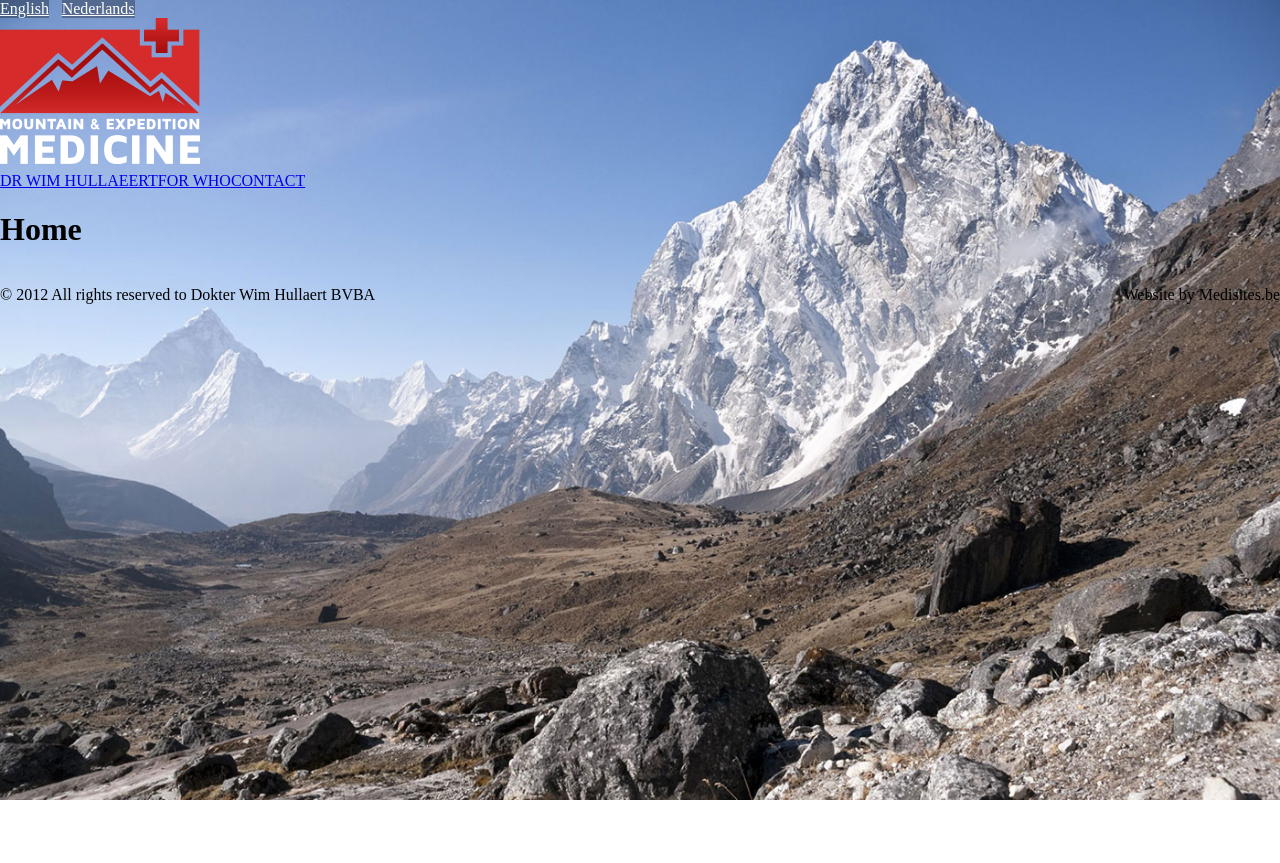
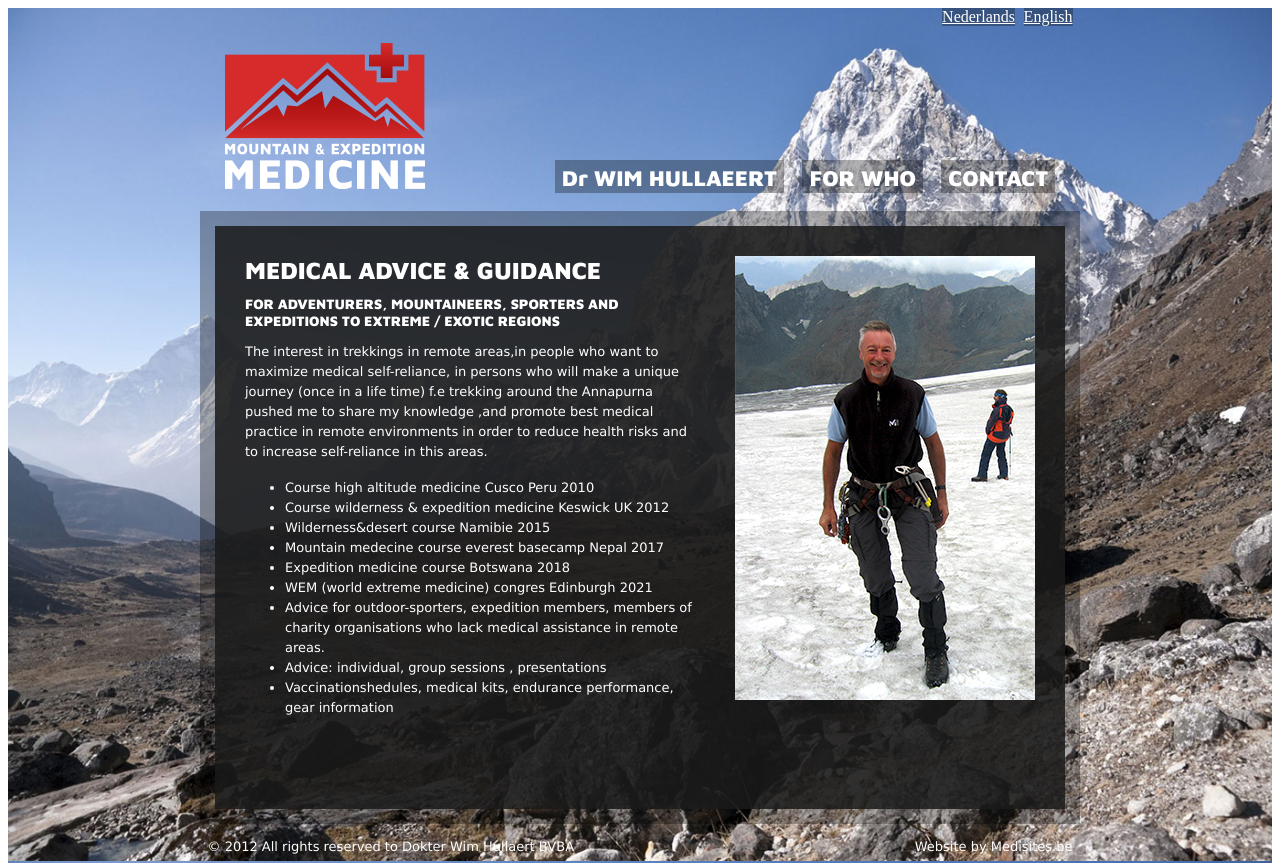
Before and after one commit to codelikeshuwen/mountain-and-expedition-medicine.be, a Vue app: page / in a window 1280 px wide. Shown: the top 863 px of the page. Before the commit the page ends 800 px from the top, so only its background shows below. Built offline with nearby package versions, Linux system fonts and the light colour scheme.

Commit message:
Update HomePage,Footer and Header

```diff
--- a/public/index.html
+++ b/public/index.html
@@ -6,12 +6,11 @@
     <meta name="viewport" content="width=device-width,initial-scale=1.0">
     <link rel="icon" href="<%= BASE_URL %>mountain-and-expedition-medicine.png">
     <link rel="preconnect" href="https://fonts.googleapis.com">
+    <link rel="preconnect" href="https://fonts.gstatic.com" crossorigin>
+    <link href="https://fonts.googleapis.com/css2?family=Maven+Pro:wght@400;500;600;700;800;900&display=swap" rel="stylesheet">
     <title>M&E Medicine</title>
   </head>
   <body>
-    <noscript>
-      <strong>We're sorry but <%= htmlWebpackPlugin.options.title %> doesn't work properly without JavaScript enabled. Please enable it to continue.</strong>
-    </noscript>
     <div id="app"></div>
     <!-- built files will be auto injected -->
   </body>
--- a/src/App.vue
+++ b/src/App.vue
@@ -12,7 +12,7 @@ export default {
 </template>
 
 <style>
-html,
+/* html,
 body,
 #app,
 .page {
@@ -20,5 +20,5 @@ body,
 }
 body {
   margin: 0px;
-}
+} */
 </style>
--- a/src/components/HomePage.vue
+++ b/src/components/HomePage.vue
@@ -15,7 +15,48 @@ export default {
   <div id="home" class="page">
     <PageHeader />
     <main>
-      <h1>Home</h1>
+      <div class="blk-bg">
+        <div class="blk-container">
+          <div class="textbox">
+            <h1>MEDICAL ADVICE & GUIDANCE</h1>
+            <h2>
+              FOR ADVENTURERS, MOUNTAINEERS, SPORTERS AND EXPEDITIONS TO EXTREME
+              / EXOTIC REGIONS
+            </h2>
+            <p>
+              The interest in trekkings in remote areas,in people who want to
+              maximize medical self-reliance, in persons who will make a unique
+              journey (once in a life time) f.e trekking around the Annapurna
+              pushed me to share my knowledge ,and promote best medical practice
+              in remote environments in order to reduce health risks and to
+              increase self-reliance in this areas.
+            </p>
+            <ul class="expertise">
+              <li>Course high altitude medicine Cusco Peru 2010</li>
+              <li>Course wilderness & expedition medicine Keswick UK 2012</li>
+              <li>Wilderness&desert course Namibie 2015</li>
+              <li>Mountain medecine course everest basecamp Nepal 2017</li>
+              <li>Expedition medicine course Botswana 2018</li>
+              <li>WEM (world extreme medicine) congres Edinburgh 2021</li>
+
+              <li>
+                Advice for outdoor-sporters, expedition members, members of
+                charity organisations who lack medical assistance in remote
+                areas.
+              </li>
+              <li>Advice: individual, group sessions , presentations</li>
+              <li>
+                Vaccinationshedules, medical kits, endurance performance, gear
+                information
+              </li>
+            </ul>
+          </div>
+          <img
+            src="@/assets/images/dokter-wim-hullaert-in-de-bergen.jpg"
+            alt="doctor-img"
+          />
+        </div>
+      </div>
     </main>
     <PageFooter />
   </div>
@@ -30,5 +71,62 @@ export default {
   background-attachment: fixed;
   background-position: top;
   background-size: cover;
+  display: flex;
+  flex-direction: column;
+  align-items: center;
+}
+
+main {
+  display: flex;
+  justify-content: center;
+}
+
+.blk-bg {
+  background-color: rgba(0, 0, 0, 0.3);
+  width: 850px;
+  height: 583px;
+  display: flex;
+  justify-content: center;
+  align-items: center;
+  padding: 15px;
+}
+
+.blk-container {
+  background-color: rgba(26, 26, 26, 0.85);
+  width: 790px;
+  height: 523px;
+  padding: 30px;
+  display: flex;
+  align-items: flex-start;
+  gap: 4%;
+}
+
+h1 {
+  font-family: "Maven Pro", sans-serif;
+  font-weight: 900;
+  font-size: 24px;
+  margin: 0px;
+}
+
+h2 {
+  font-family: "Maven Pro", sans-serif;
+  font-weight: 900;
+  font-size: 14px;
+}
+
+p,
+li {
+  font-family: "Lucida Sans Unicode", "Lucida Grande", "Lucida Sans", sans-serif;
+  font-size: 13px;
+  line-height: 20px;
+}
+
+.textbox {
+  color: white;
+}
+
+.blk-container img {
+  max-width: 300px;
+  object-fit: contain;
 }
 </style>
--- a/src/components/PageFooter.vue
+++ b/src/components/PageFooter.vue
@@ -1,16 +1,26 @@
 <template>
   <footer>
+    <div class="footer-container">
       <p>© 2012 All rights reserved to Dokter Wim Hullaert BVBA</p>
       <p>Website by Medisites.be</p>
+    </div>
   </footer>
 </template>
 
 <style>
 footer {
   display: flex;
+  justify-content: center;
+  padding-bottom: 15%;
+}
+
+.footer-container {
+  display: flex;
+  flex-direction: row;
+  width: 865px;
   justify-content: space-between;
 }
 footer p {
-    color: black;
+  color: white;
 }
 </style>
--- a/src/components/PageHeader.vue
+++ b/src/components/PageHeader.vue
@@ -1,29 +1,69 @@
 <template>
+  <section id="main-header">
     <div class="language">
+      <a href="#">Nederlands</a>
       <a href="#">English</a>
-    <a href="#">Nederlands</a>
     </div>
 
-  <div class="bar">
+    <div class="header-container">
+      <div class="header">
         <img src="@/assets/images/mountain-and-expedition-medicine.png" />
         <nav>
-      <router-link to="/">DR WIM HULLAEERT</router-link>
+          <router-link to="/">Dr WIM HULLAEERT</router-link>
           <router-link to="/for-who">FOR WHO</router-link>
           <router-link to="/contact">CONTACT</router-link>
         </nav>
       </div>
+    </div>
+  </section>
 </template>
 
 <script></script>
 
 <style>
+#main-header {
+  display: flex;
+  flex-direction: column;
+  width: 865px;
+}
+
 .language {
   display: flex;
   gap: 1%;
+  justify-content: flex-end;
 }
 
 .language a {
   color: white;
   background-color: rgba(0, 0, 0, 0.3);
 }
+
+.header-container {
+  display: flex;
+  justify-content: center;
+}
+
+.header {
+  display: flex;
+  justify-content: space-between;
+  align-items: flex-end;
+  padding: 2%;
+  width: 865px;
+}
+.header nav {
+  display: flex;
+  gap: 4%;
+  justify-content: center;
+  justify-content: flex-end;
+}
+.header a {
+  font-family: "Maven Pro", sans-serif;
+  text-decoration: none;
+  color: white;
+  font-size: 22px;
+  font-weight: 900;
+  background-color: rgba(0, 0, 0, 0.3);
+  white-space: nowrap;
+  padding: 5px 7px 2px;
+}
 </style>
```
Lines whose indentation alone changed are shown as unchanged.
